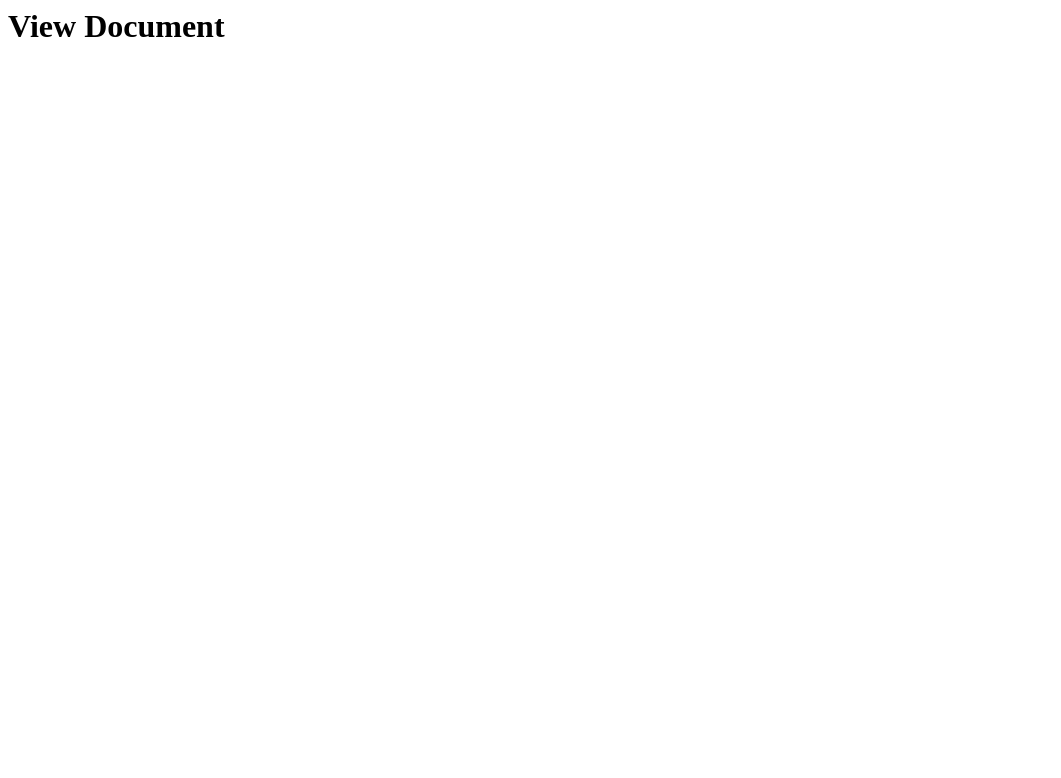
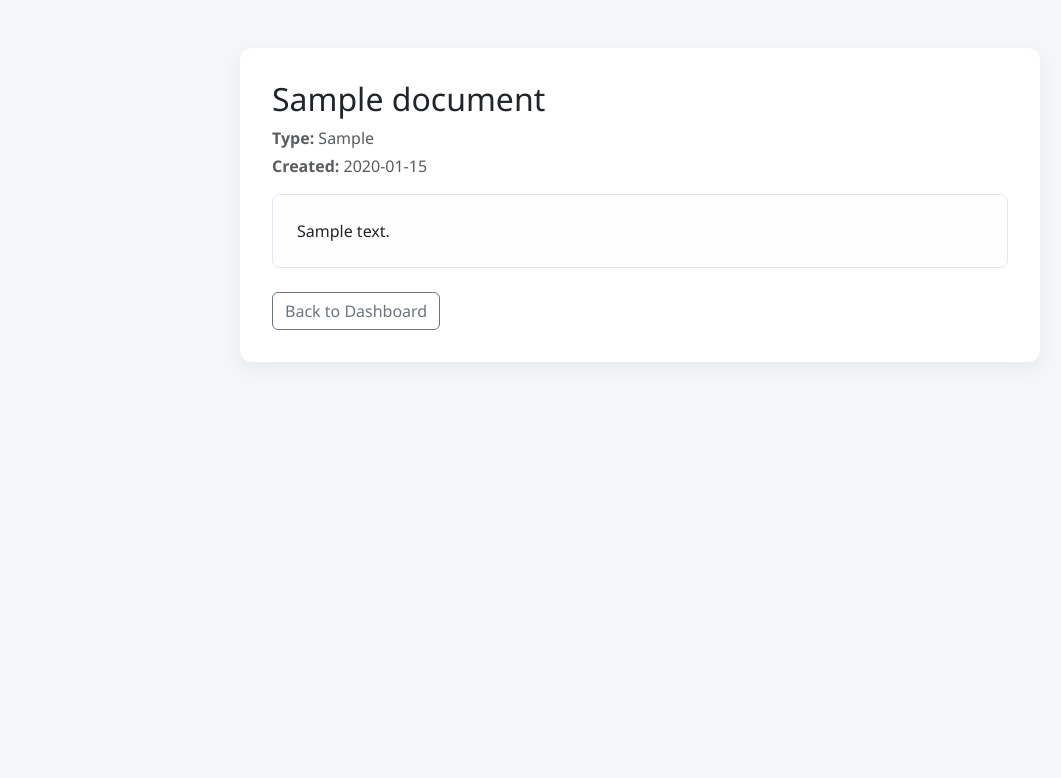
Before and after one commit to JoeC16/onfile-mvp, a Flask app: page /document/1 in a window 1280 px wide. Before the commit the part shown is almost empty. Shown: the top 778 px of the page, without its empty margins (0-1061 px from the left). Run offline with Flask 3, Linux system fonts and the light colour scheme; tables that the repository leaves empty hold one stand-in row (values such as "Sample post").

Commit message:
Update view_document.html

```diff
--- a/templates/view_document.html
+++ b/templates/view_document.html
@@ -1 +1,47 @@
-<h1>View Document</h1>
+<!-- templates/view_document.html -->
+<!DOCTYPE html>
+<html lang="en">
+<head>
+    <meta charset="UTF-8">
+    <title>View Document - Onfile</title>
+    <link href="https://cdn.jsdelivr.net/npm/bootstrap@5.3.0/dist/css/bootstrap.min.css" rel="stylesheet">
+    <style>
+        body {
+            background-color: #f4f6f9;
+            font-family: 'Segoe UI', sans-serif;
+        }
+        .container {
+            max-width: 800px;
+            background-color: white;
+            padding: 2rem;
+            margin: 3rem auto;
+            border-radius: 12px;
+            box-shadow: 0 6px 18px rgba(0, 0, 0, 0.06);
+        }
+        .document-content {
+            border: 1px solid #e2e8f0;
+            padding: 1.5rem;
+            border-radius: 8px;
+            background-color: #fefefe;
+            margin-top: 1rem;
+        }
+    </style>
+</head>
+<body>
+
+<div class="container">
+    <h2>{{ document.title }}</h2>
+    <p class="text-muted mb-1"><strong>Type:</strong> {{ document.doc_type }}</p>
+    <p class="text-muted mb-3"><strong>Created:</strong> {{ document.created_at.strftime('%Y-%m-%d') }}</p>
+
+    <div class="document-content">
+        {{ document.content|safe }}
+    </div>
+
+    <div class="mt-4">
+        <a href="/dashboard" class="btn btn-outline-secondary">Back to Dashboard</a>
+    </div>
+</div>
+
+</body>
+</html>
```
